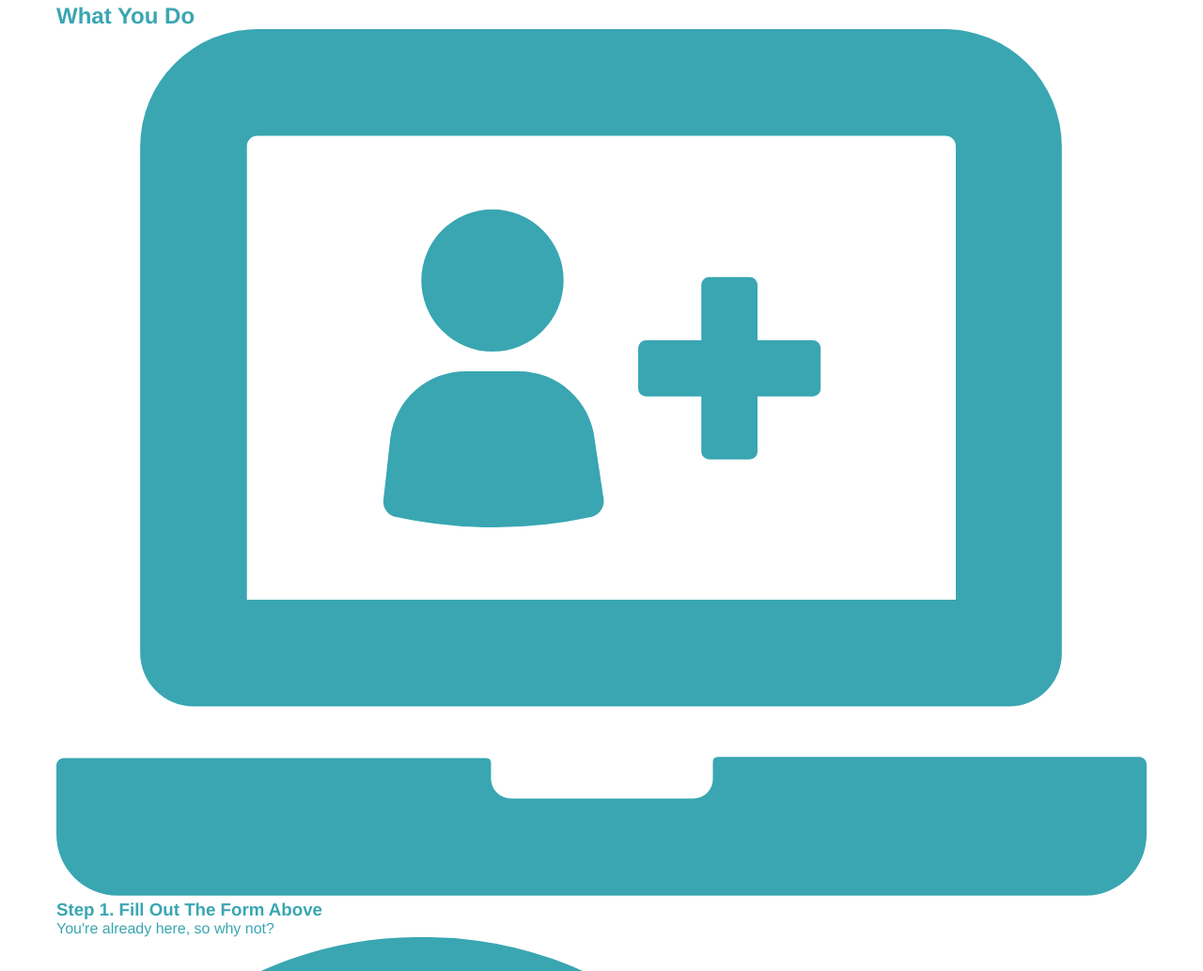
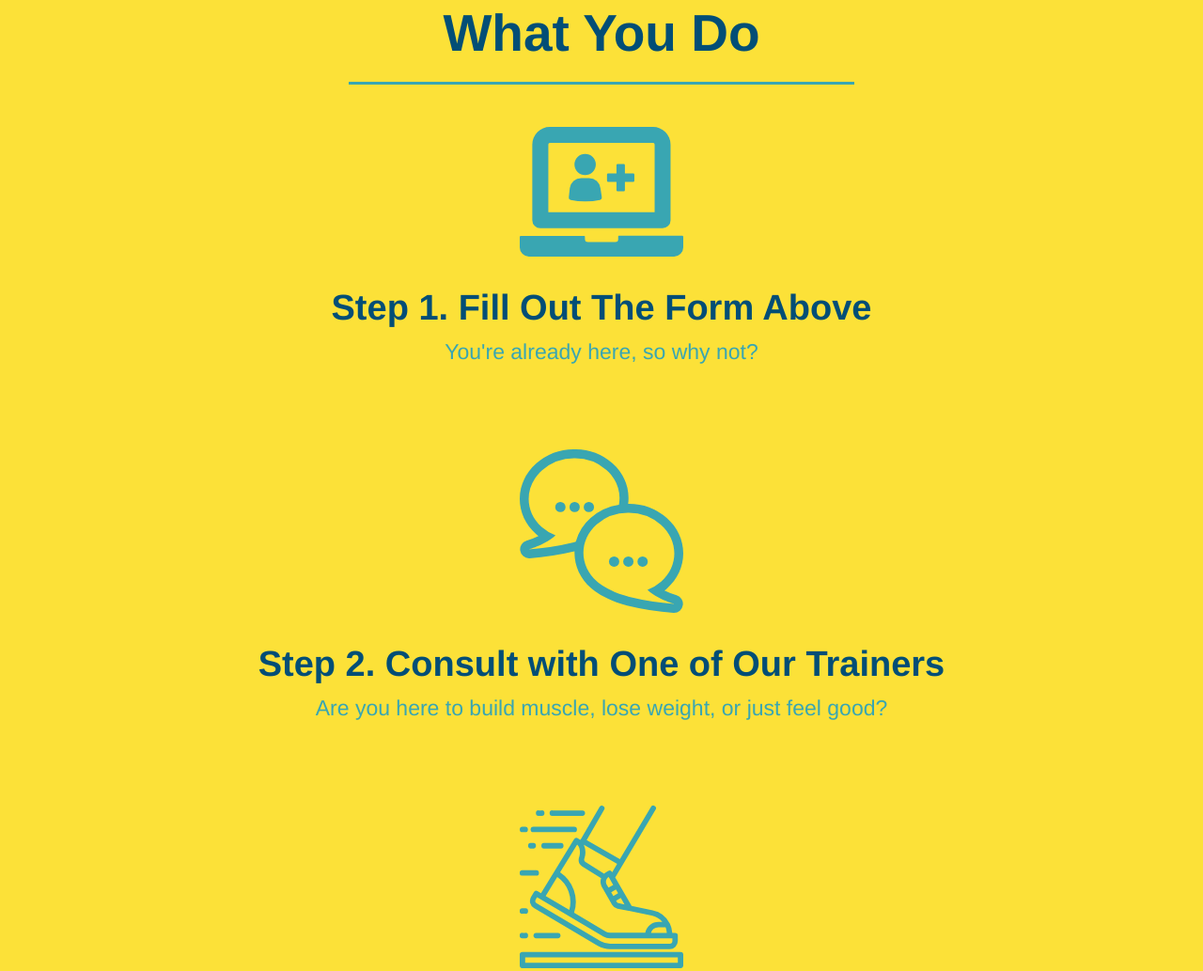
Before and after one commit to JosephRule/run-buddy, a plain HTML site: page index.html in a window 1280 px wide. Shown: the part 1015-2048 px from the top of the page at 94% size. Drawn offline with Linux system fonts and the light colour scheme.

Commit message:
formatting the text of the steps

```diff
--- a/assets/css/style.css
+++ b/assets/css/style.css
@@ -123,18 +123,25 @@ section {
     font-size: 16px;
 }
 
-.intro {
-    text-align: center;
-}
-
-.intro h2 {
+.section-title {
     font-size: 55px;
     color: #024e76;
     margin-bottom: 35px;
     padding: 0 100px 20px 100px;
+    display: inline-block;
     border-bottom: 3px solid;
+  }
+
+  .primary-border {
     border-color: #fce138;
-    display: inline-block;
+  }
+
+  .secondary-border {
+    border-color: #39a6b2;
+  }
+
+.intro {
+    text-align: center;
 }
 
 .intro p {
@@ -144,3 +151,32 @@ section {
     font-size: 20px;
     margin: 0 auto;
 }
+
+.steps {
+    text-align: center;
+    background: #fce138;
+}
+
+.steps div {
+    margin-bottom: 80px;
+}
+
+.steps h3 {
+    color: #024e76;
+    font-size: 46px;
+    margin: 10px;
+}
+
+.steps p {
+    font-size: 23px;
+    color: #39a6b2
+}
+
+.steps img {
+    width: 15%;
+    margin: 10px 0;
+}
+
+.steps span {
+    font-size: 38px;
+  }
--- a/index.html
+++ b/index.html
@@ -64,33 +64,33 @@
 
     <!-- "what we do"-->
     <section id="what-we-do" class="intro">
-        <h2>What We Do</h2>
+        <h2 class="section-title primary-border">What We Do</h2>
         <p>
             butcher selfies chambray shappby slkdjfs
         </p>
     </section>
 
     <!-- "what you do"-->
-    <section id="what-you-do" >
-        <h2>What You Do</h2>
+    <section id="what-you-do" class="steps" >
+        <h2 class="section-title secondary-border">What You Do</h2>
         <div>
             <img src="./assets/images/step-1.svg" alt="" />
-            <h3>Step 1. Fill Out The Form Above</h3>
+            <h3><span>Step 1. Fill Out The Form Above</span></h3>
             <p>You're already here, so why not?</p>
         </div>
         <div>
             <img src="./assets/images/step-2.svg" alt="" />
-            <h3>Step 2. Consult with One of Our Trainers</h3>
+            <h3><span>Step 2. Consult with One of Our Trainers</span></h3>
             <p>Are you here to build muscle, lose weight, or just feel good?</p>
         </div>
         <div>
             <img src="./assets/images/step-3.svg" alt="" />
-            <h3>Step 3: Get Running.</h3>
+            <h3><span>Step 3: Get Running.</span></h3>
             <p>Hit the ground running (literally) once your trainer lays out your plan.</p>
         </div>
         <div>
             <img src="./assets/images/step-4.svg" alt="" />
-            <h3>Step 4: See Results.</h3>
+            <h3><span>Step 4: See Results.</span></h3>
             <p>Bi-weekly checkins with your trainer will keep you focused.</p>
         </div>
     </section>
```
